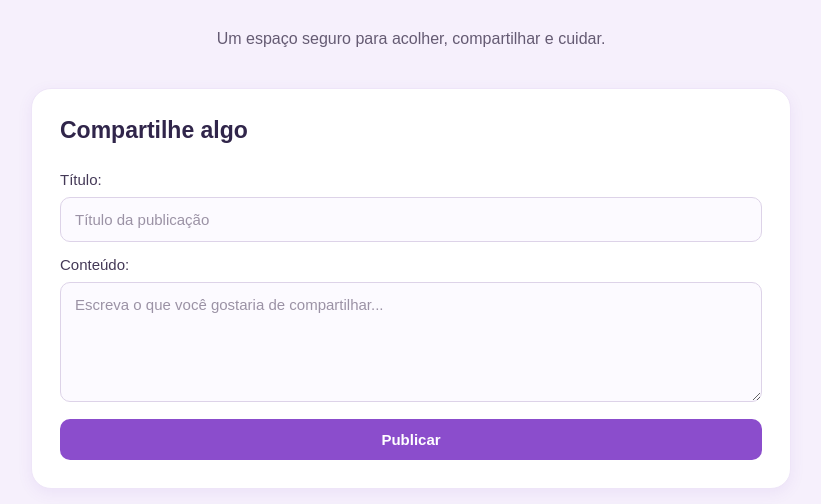
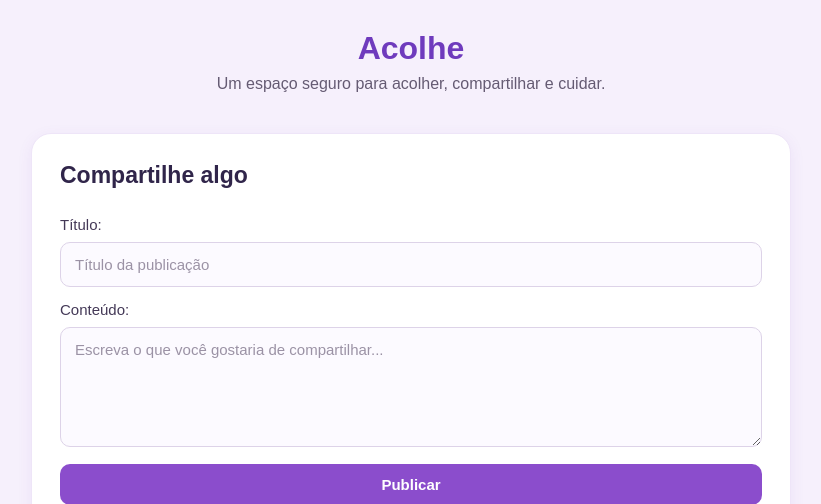
Before and after one commit to joaohenriqueoliveiraoi385-del/ja-acolhe-jh, a Flask app: page /feed in a window 1280 px wide. Shown: the top 504 px of the page, without its empty margins (229-1050 px from the left). Run offline with Flask 3, Linux system fonts and the light colour scheme.

Commit message:
feature : atualização geral

```diff
--- a/templates/index.html
+++ b/templates/index.html
@@ -1,34 +1,17 @@
 {% extends "base.html" %}
 
-
+{% block title %}{% endblock title %}
 
 {% block conteudo %}
 
-
-
     <header>
+        <h1>Acolhe</h1>
         <p>Um espaço seguro para acolher, compartilhar e cuidar.</p>
     </header>
 
-<!-- <section>
-        <h2>Cadastrar usuário</h2>
-        <form action="{{ url_for('usu.create') }}" method="post">
-            <label for="nome">Nome:</label>
-            <input type="text" id="nome" name="nome" placeholder="Nome" required>
-
-            <label for="gmail">E-mail:</label>
-            <input type="email" id="gmail" name="gmail" placeholder="E-mail" required>
-
-            <label for="senha">Senha:</label>
-            <input type="password" id="senha" name="senha" placeholder="Senha" required>
-
-            <button type="submit">Cadastrar</button>
-        </form>
-    </section> -->
-
     <section>
         <h2>Compartilhe algo</h2>
-        <form action="{{ url_for('publi.create') }}" method="post">
+       <form action="{{ url_for('publi.create') }}" method="post">
             <label for="titulo">Título:</label>
             <input type="text" id="titulo" name="titulo" placeholder="Título da publicação" required>
 
@@ -55,4 +38,5 @@
             <p>Ainda não existem publicações.</p>
         {% endif %}
     </section>
+
 {% endblock conteudo %}
```
Also changed, not shown: instance/JJ.db.
